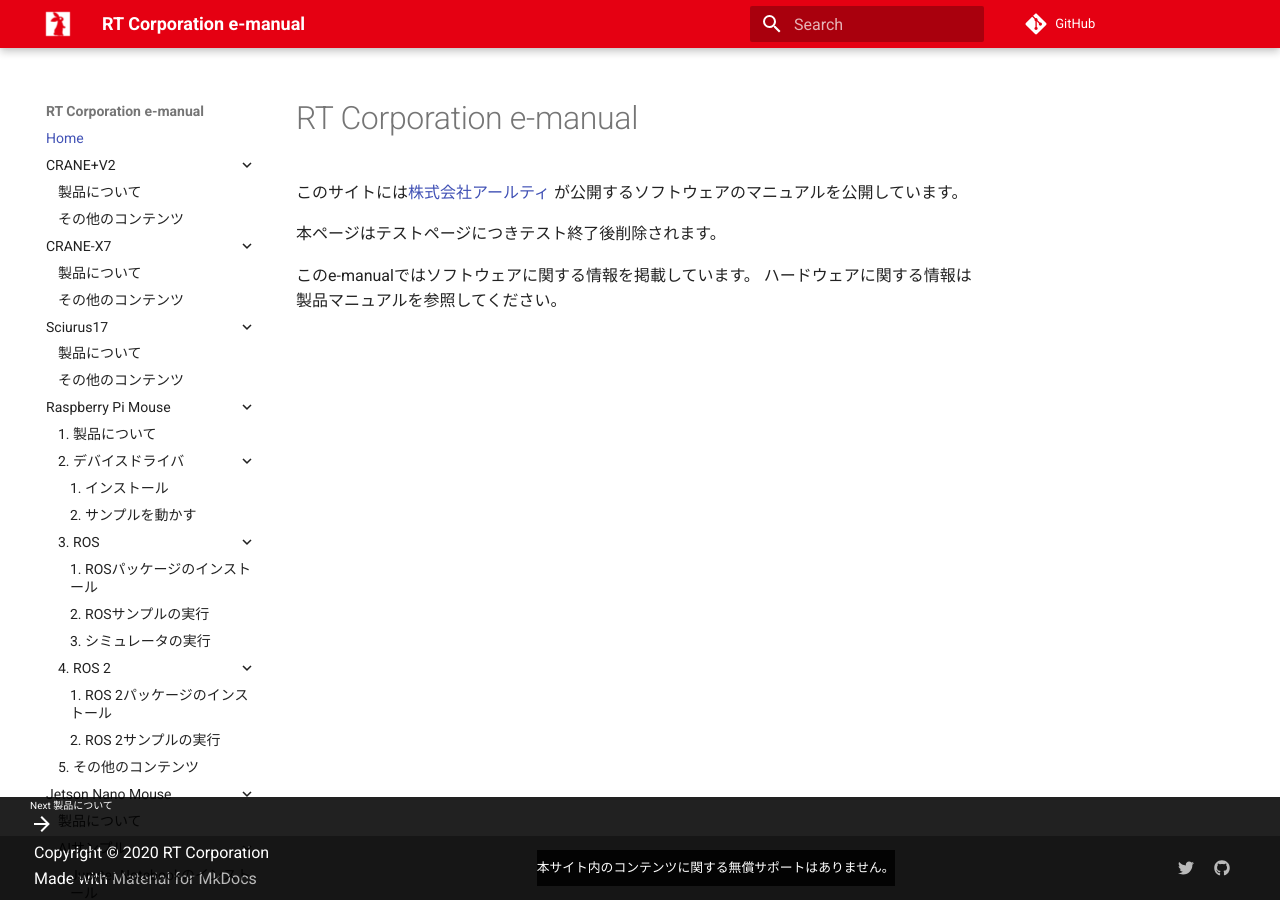
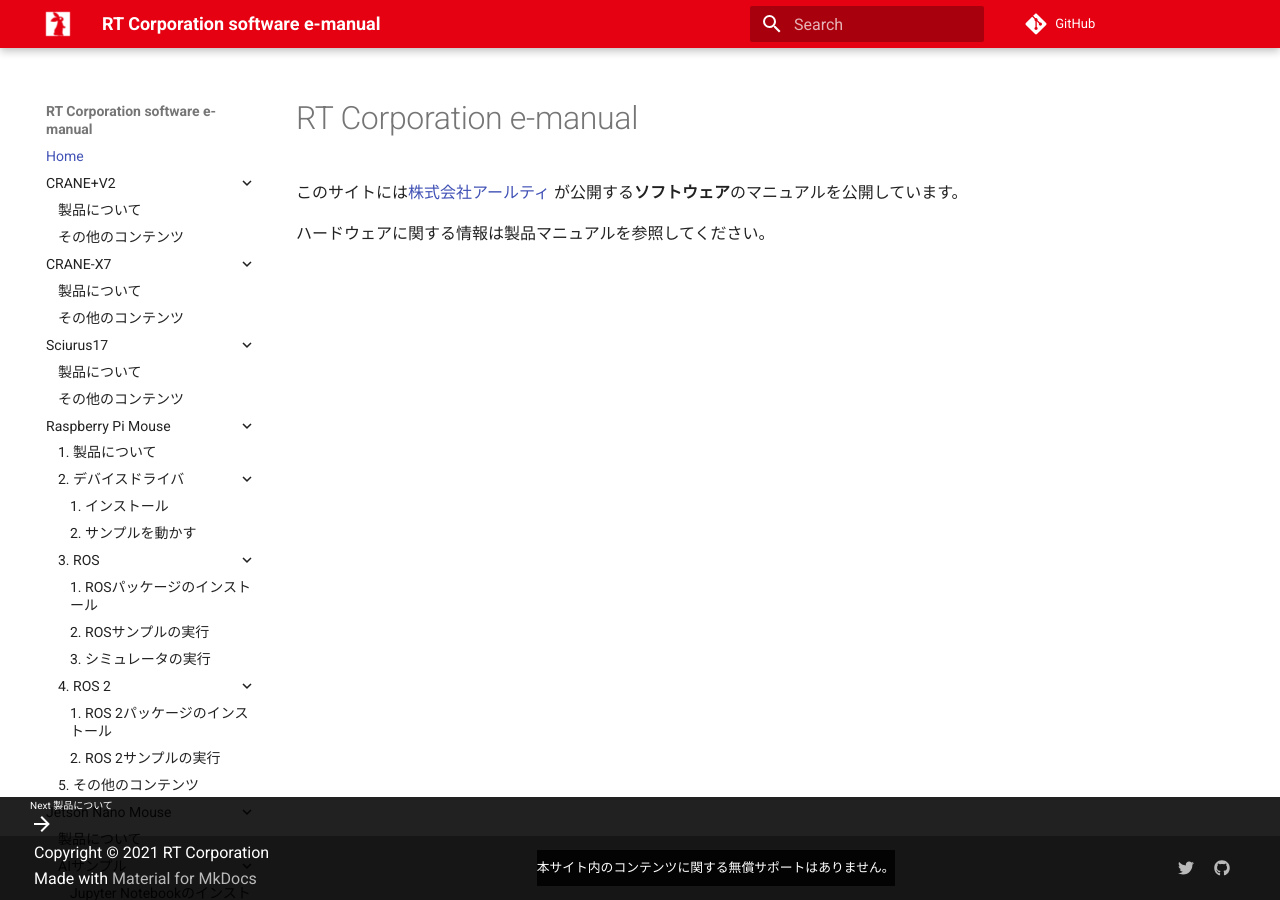
Before and after one commit to rt-net/tutorials, an MkDocs documentation site: the page built from docs/index.md, in a window 1280 px wide. Built offline with MkDocs 1.6.1 and Material for MkDocs 9.7.7, drawn with Linux system fonts in a browser that asks for light colours; comment, search, counter and statistics services are not loaded.

Commit message:
細かい修正

```diff
--- a/docs/index.md
+++ b/docs/index.md
@@ -1,9 +1,6 @@
 # RT Corporation e-manual
 
 このサイトには[株式会社アールティ](https://rt-net.jp/)
-が公開するソフトウェアのマニュアルを公開しています。
+が公開する**ソフトウェア**のマニュアルを公開しています。
 
-本ページはテストページにつきテスト終了後削除されます。
-
-このe-manualではソフトウェアに関する情報を掲載しています。
 ハードウェアに関する情報は製品マニュアルを参照してください。
--- a/mkdocs.yml
+++ b/mkdocs.yml
@@ -1,4 +1,4 @@
-site_name: RT Corporation e-manual
+site_name: RT Corporation software e-manual
 theme:
   name: material
   custom_dir: overrides
@@ -14,7 +14,7 @@
 edit_uri: edit/main/docs/
 
 site_url: https://rt-net.github.io/test-emanual/
-copyright: Copyright &copy; 2020 RT Corporation
+copyright: Copyright &copy; 2021 RT Corporation
 use_directory_urls: false # ディレクトリ名/index.htmlを開く
 
 ### 拡張設定 ###
```
Also changed, not shown: docs/raspimouse/ros2/samples.md (+1 -1 lines), docs/rt-tracer/others.md (+1 -1 lines).
